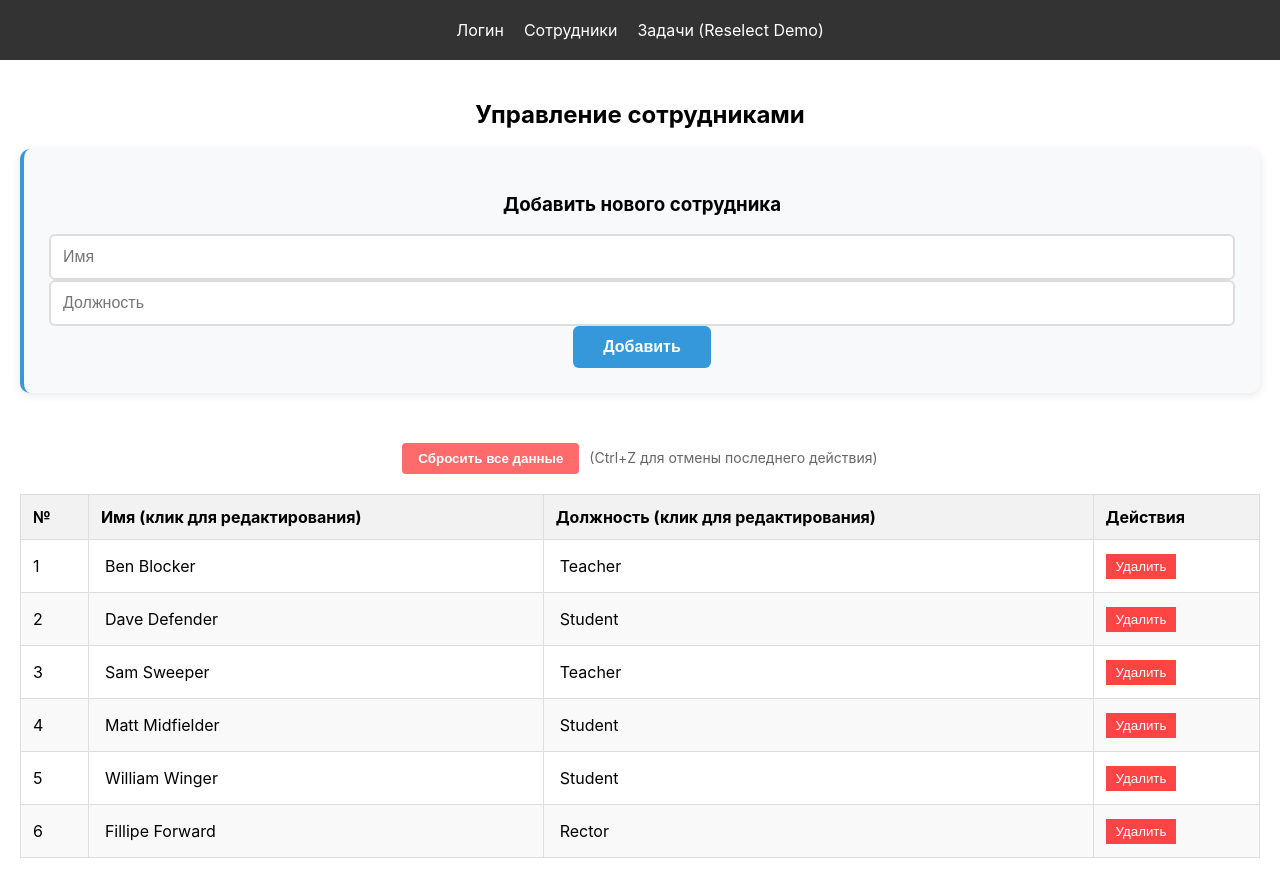
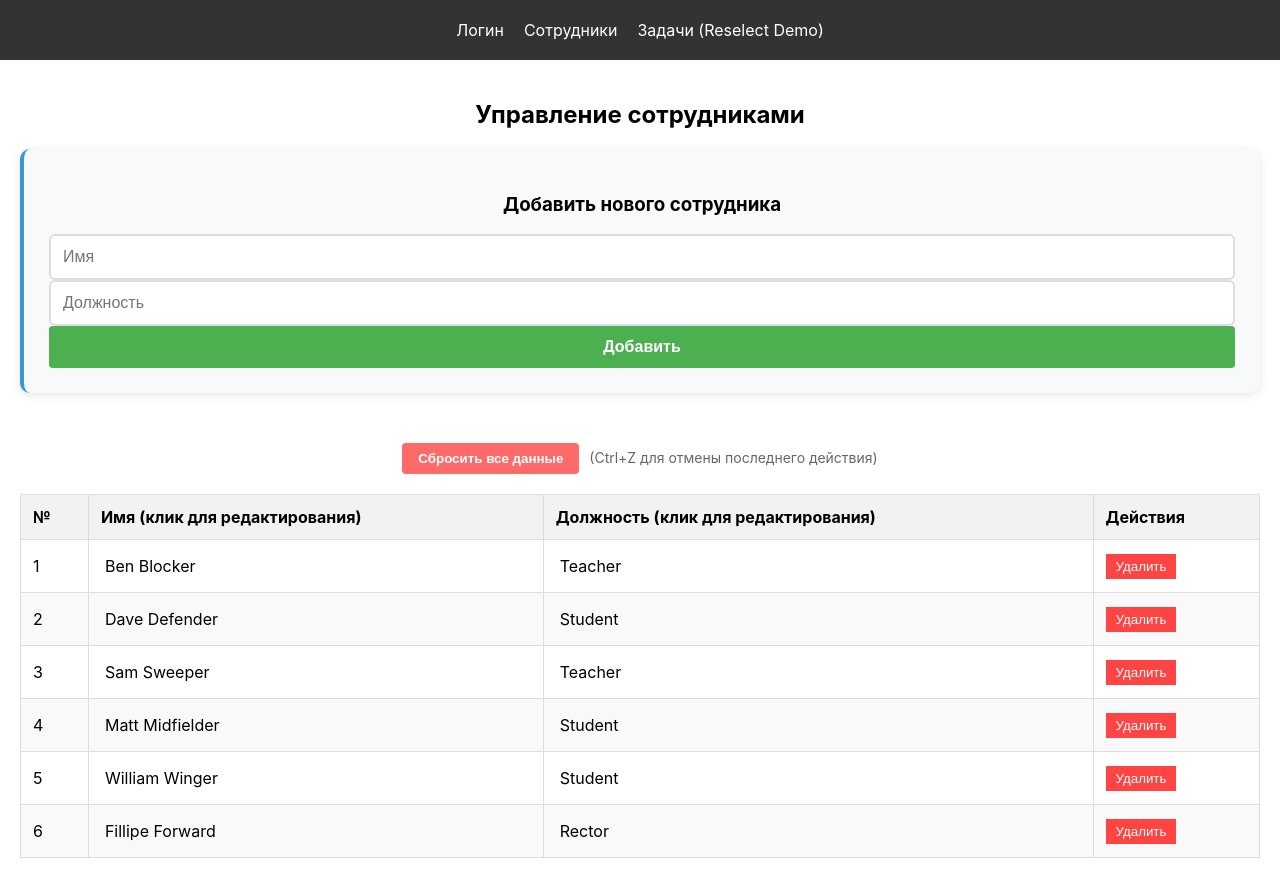
Before and after one commit to top-secret666/-, a React (Create React App) app: page /employees in a window 1280 px wide. Built offline with nearby package versions, Linux system fonts and the light colour scheme.

Commit message:
refactor: fix css

```diff
--- a/src/App.css
+++ b/src/App.css
@@ -105,24 +105,6 @@ form input:focus {
   outline: none;
   border-color: #3498db;
   box-shadow: 0 0 0 3px rgba(52, 152, 219, 0.2);
-}
-
-form button {
-  background: #3498db;
-  color: white;
-  padding: 12px 30px;
-  border: none;
-  border-radius: 6px;
-  font-size: 16px;
-  font-weight: 600;
-  cursor: pointer;
-  transition: all 0.3s ease;
-}
-
-form button:hover {
-  background: #2980b9;
-  transform: translateY(-2px);
-  box-shadow: 0 4px 8px rgba(0, 0, 0, 0.2);
 }
 
 /* Login Page */
@@ -290,22 +272,14 @@ form button:hover {
   margin-bottom: 20px;
 }
 
-.btn-filter {
+.filter-btn {
   padding: 8px 16px;
   margin: 0 5px;
   border: none;
   border-radius: 4px;
   cursor: pointer;
-}
-
-.btn-filter-active {
   background-color: #2196f3;
   color: white;
-}
-
-.btn-filter-inactive {
-  background-color: #ddd;
-  color: black;
 }
 
 .todos-list {
@@ -337,32 +311,3 @@ form button:hover {
   text-decoration: line-through;
   color: #999;
 }
-
-/* Editable Cell */
-.editable-cell-input {
-  width: 100%;
-  padding: 4px;
-  box-sizing: border-box;
-}
-
-.editable-cell-span {
-  cursor: pointer;
-  display: block;
-  padding: 4px;
-}
-
-/* Employee Form */
-.employee-form-input {
-  margin-right: 10px;
-  padding: 5px;
-}
-
-.employee-form-button {
-  padding: 5px 15px;
-}
-
-/* Table */
-.employees-table {
-  width: 100%;
-  border-collapse: collapse;
-}
--- a/src/pages/employees/components/Form.js
+++ b/src/pages/employees/components/Form.js
@@ -19,7 +19,9 @@ return (
     <h3>Добавить нового сотрудника</h3>
     <input type="text" placeholder="Имя" value={name} onChange={(e) => setName(e.target.value)} />{" "}
     <input type="text" placeholder="Должность" value={job} onChange={(e) => setJob(e.target.value)} />{" "}
-    <button type="submit">Добавить</button>
+    <button type="submit" className="btn-primary">
+        Добавить
+        </button>
     </form>
     )
 }
```
